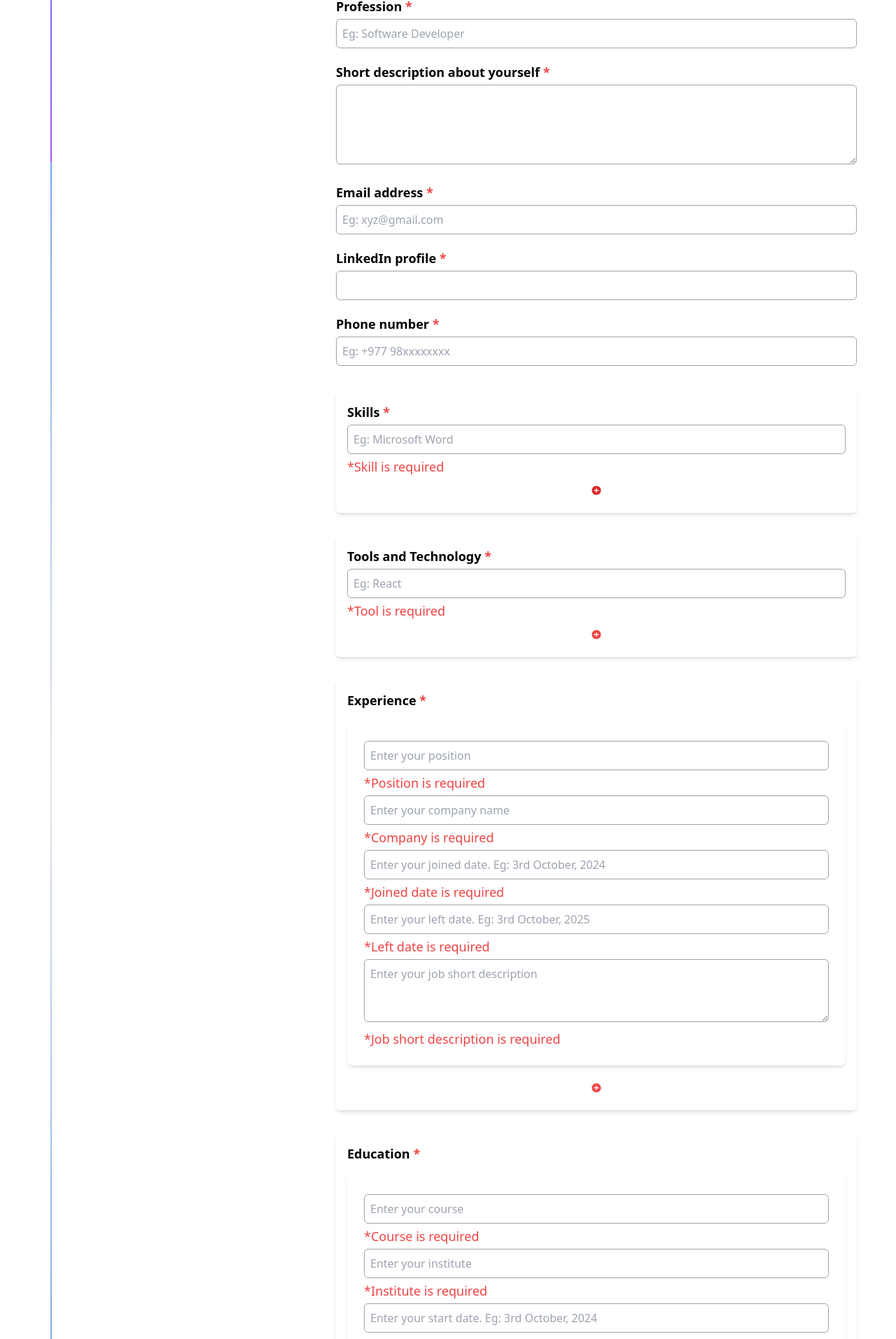
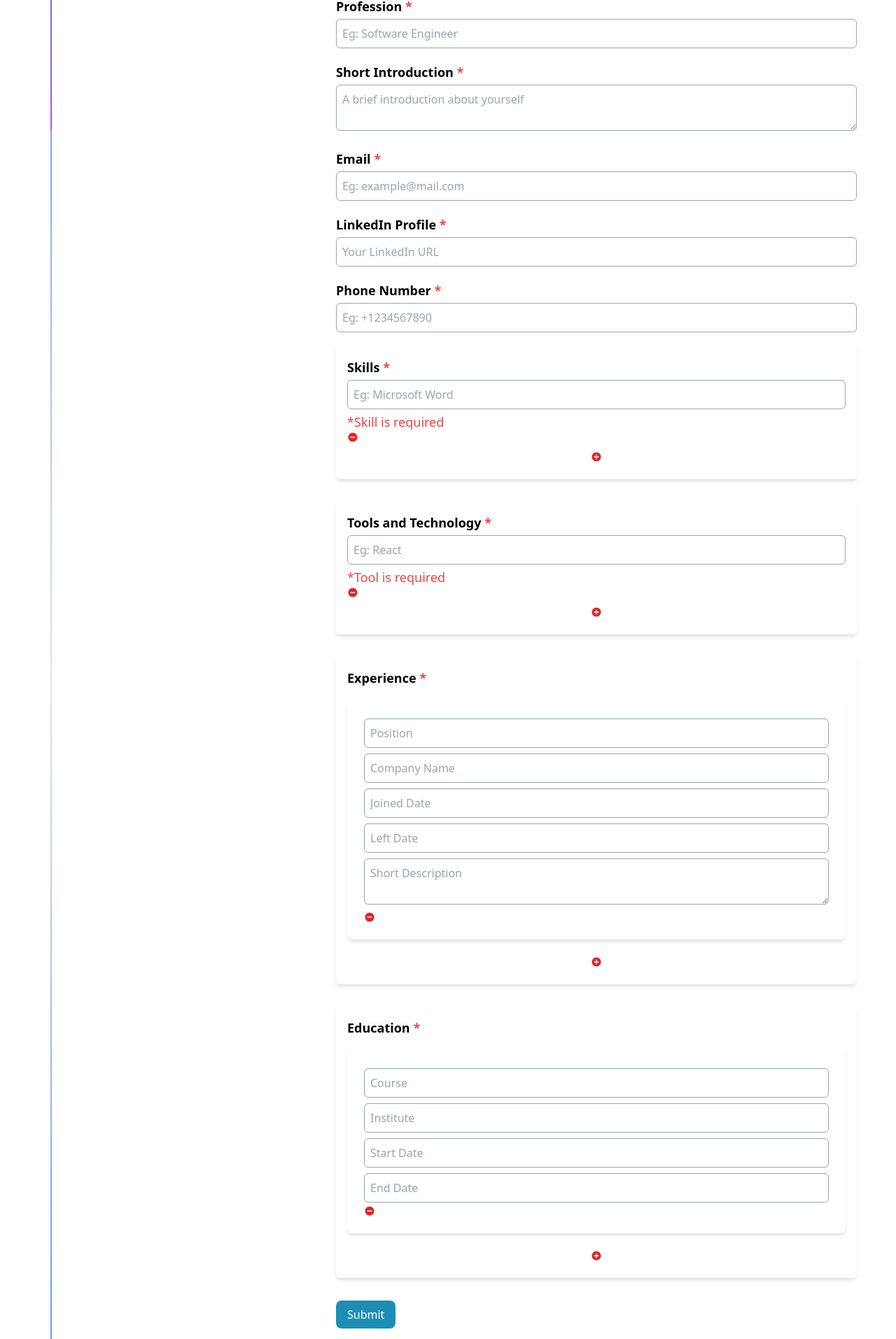
Before and after one commit to vishalthapa07/easy-cv, a Next.js app: page / in a window 1280 px wide. Shown: the part 499-2413 px from the top of the page at 70% size. Built offline with nearby package versions, Linux system fonts and the light colour scheme.

Commit message:
add buy me a coffee section

```diff
--- a/src/app/forms/questions-form .tsx
+++ b/src/app/forms/questions-form .tsx
@@ -2,7 +2,7 @@
 
 import { useState } from "react";
 import { useForm, SubmitHandler } from "react-hook-form";
-import { IoMdAddCircle } from "react-icons/io";
+import { IoMdAddCircle, IoMdRemoveCircle } from "react-icons/io";
 
 export type TInputs = {
   name: string;
@@ -33,42 +33,41 @@ type Props = {
 };
 
 export default function QuestionsForm({ onDataChange }: Props) {
-  const [skills, setSkills] = useState([{ skillName: "" }]);
-  const [tools, setTools] = useState([{ toolName: "" }]);
-  const [experiences, setExperiences] = useState([
-    {
-      position: "",
-      companyName: "",
-      joinedDate: "",
-      leftDate: "",
-      shortDescription: "",
-    },
-  ]);
-
-  const [position, setPosition] = useState("");
-  const [companyName, setCompanyName] = useState("");
-  const [joinedDate, setJoinedDate] = useState("");
-  const [leftDate, setLeftDate] = useState("");
-
-  const [educations, setEducations] = useState([
-    {
-      course: "",
-      institute: "",
-      startDate: "",
-      endDate: "",
-    },
-  ]);
-
-  const [course, setCourse] = useState("");
-  const [institute, setInstitute] = useState("");
-  const [startDate, setStartDate] = useState("");
-
   const {
     register,
     handleSubmit,
     reset,
     formState: { errors },
   } = useForm<TInputs>();
+
+  const createEmptySkill = () => ({ skillName: "" });
+  const createEmptyTool = () => ({ toolName: "" });
+  const createEmptyExperience = (): TInputs["experiences"][number] => ({
+    position: "",
+    companyName: "",
+    joinedDate: "",
+    leftDate: "",
+    shortDescription: "",
+  });
+  const createEmptyEducation = (): TInputs["education"][number] => ({
+    course: "",
+    institute: "",
+    startDate: "",
+    endDate: "",
+  });
+
+  const [skills, setSkills] = useState<{ skillName: string }[]>([
+    createEmptySkill(),
+  ]);
+  const [tools, setTools] = useState<{ toolName: string }[]>([
+    createEmptyTool(),
+  ]);
+  const [experiences, setExperiences] = useState<TInputs["experiences"]>([
+    createEmptyExperience(),
+  ]);
+  const [educations, setEducations] = useState<TInputs["education"]>([
+    createEmptyEducation(),
+  ]);
 
   const onSubmit: SubmitHandler<TInputs> = (data) => {
     data.skills = skills;
@@ -77,44 +76,27 @@ export default function QuestionsForm({ onDataChange }: Props) {
     data.education = educations;
     onDataChange(data);
     resetForm();
-    return null;
   };
 
   const resetForm = () => {
     reset();
-    setSkills([{ skillName: "" }]); // Reset skills
-    setTools([{ toolName: "" }]);
-    setExperiences([
-      {
-        position: "",
-        companyName: "",
-        joinedDate: "",
-        leftDate: "",
-        shortDescription: "",
-      },
-    ]);
-    setEducations([
-      {
-        course: "",
-        institute: "",
-        startDate: "",
-        endDate: "",
-      },
-    ]);
+    setSkills([createEmptySkill()]);
+    setTools([createEmptyTool()]);
+    setExperiences([createEmptyExperience()]);
+    setEducations([createEmptyEducation()]);
   };
 
-  const addSkill = () => {
-    setSkills([...skills, { skillName: "" }]);
-  };
+  const addSkill = () => setSkills([...skills, createEmptySkill()]);
+  const addTool = () => setTools([...tools, createEmptyTool()]);
+  const addExperience = () =>
+    setExperiences([...experiences, createEmptyExperience()]);
+  const addEducation = () =>
+    setEducations([...educations, createEmptyEducation()]);
 
   const handleSkillChange = (index: number, value: string) => {
     const newSkills = [...skills];
     newSkills[index].skillName = value;
     setSkills(newSkills);
-  };
-
-  const addTool = () => {
-    setTools([...tools, { toolName: "" }]);
   };
 
   const handleToolChange = (index: number, value: string) => {
@@ -123,89 +105,58 @@ export default function QuestionsForm({ onDataChange }: Props) {
     setTools(newTools);
   };
 
-  const addExperience = () => {
-    setExperiences([
-      ...experiences,
-      {
-        position: "",
-        companyName: "",
-        joinedDate: "",
-        leftDate: "",
-        shortDescription: "",
-      },
-    ]);
-  };
-
-  const addEducation = () => {
-    setEducations([
-      ...educations,
-      {
-        course: "",
-        institute: "",
-        startDate: "",
-        endDate: "",
-      },
-    ]);
-  };
-
   const handleExperienceChange = (
     index: number,
-    position: string,
-    companyName: string,
-    joinedDate: string,
-    leftDate: string,
-    shortDescription: string
+    updatedExperience: TInputs["experiences"][number]
   ) => {
     const newExperiences = [...experiences];
-    newExperiences[index].position = position;
-    newExperiences[index].companyName = companyName;
-    newExperiences[index].joinedDate = joinedDate;
-    newExperiences[index].leftDate = leftDate;
-    newExperiences[index].shortDescription = shortDescription;
+    newExperiences[index] = updatedExperience;
     setExperiences(newExperiences);
   };
 
   const handleEducationChange = (
     index: number,
-    course: string,
-    institute: string,
-    startDate: string,
-    endDate: string
+    updatedEducation: TInputs["education"][number]
   ) => {
     const newEducations = [...educations];
-    newEducations[index].course = course;
-    newEducations[index].institute = institute;
-    newEducations[index].startDate = startDate;
-    newEducations[index].endDate = endDate;
+    newEducations[index] = updatedEducation;
     setEducations(newEducations);
+  };
+
+  const removeField = (
+    // eslint-disable-next-line @typescript-eslint/no-explicit-any
+    setState: React.Dispatch<React.SetStateAction<any[]>>,
+    index: number
+  ) => {
+    setState((prev) => prev.filter((_, i) => i !== index));
   };
 
   return (
     <form onSubmit={handleSubmit(onSubmit)}>
       <div className="text-black">
+        {/* Basic Info Fields */}
         <div className="mb-4">
           <label htmlFor="name" className="font-bold text-lg">
             Name <span className="text-red-500">*</span>
           </label>
-          <br />
           <input
             {...register("name", { required: true })}
             placeholder="Eg: xyz"
             id="name"
             className="border border-gray-400 px-2 py-2 my-1 rounded-md w-full"
           />
-          <br />
           {errors.name && (
             <span className="text-red-500">*Name is required</span>
           )}
         </div>
+
         <div className="mb-4">
           <label htmlFor="profession" className="font-bold text-lg">
             Profession <span className="text-red-500">*</span>
           </label>
           <input
             {...register("profession", { required: true })}
-            placeholder="Eg: Software Developer"
+            placeholder="Eg: Software Engineer"
             id="profession"
             className="border border-gray-400 px-2 py-2 my-1 rounded-md w-full"
           />
@@ -213,66 +164,71 @@ export default function QuestionsForm({ onDataChange }: Props) {
             <span className="text-red-500">*Profession is required</span>
           )}
         </div>
+
         <div className="mb-4">
           <label htmlFor="short_intro" className="font-bold text-lg">
-            Short description about yourself{" "}
-            <span className="text-red-500">*</span>
+            Short Introduction <span className="text-red-500">*</span>
           </label>
           <textarea
             {...register("short_intro", { required: true })}
+            placeholder="A brief introduction about yourself"
             id="short_intro"
-            rows={4}
             className="border border-gray-400 px-2 py-2 my-1 rounded-md w-full"
           />
           {errors.short_intro && (
-            <span className="text-red-500">*Short description is required</span>
+            <span className="text-red-500">*Short intro is required</span>
           )}
         </div>
+
         <div className="mb-4">
           <label htmlFor="email" className="font-bold text-lg">
-            Email address <span className="text-red-500">*</span>
+            Email <span className="text-red-500">*</span>
           </label>
           <input
-            {...register("email", {
-              required: true,
-            })}
-            placeholder="Eg: xyz@gmail.com"
+            {...register("email", { required: true })}
+            placeholder="Eg: example@mail.com"
             id="email"
+            type="email"
             className="border border-gray-400 px-2 py-2 my-1 rounded-md w-full"
           />
           {errors.email && (
-            <span className="text-red-500">*Email Address is required</span>
+            <span className="text-red-500">*Email is required</span>
           )}
         </div>
+
         <div className="mb-4">
           <label htmlFor="linkedin" className="font-bold text-lg">
-            LinkedIn profile <span className="text-red-500">*</span>
+            LinkedIn Profile <span className="text-red-500">*</span>
           </label>
           <input
             {...register("linkedin", { required: true })}
+            placeholder="Your LinkedIn URL"
             id="linkedin"
             className="border border-gray-400 px-2 py-2 my-1 rounded-md w-full"
           />
           {errors.linkedin && (
-            <span className="text-red-500">*LinkedIn profile is required</span>
+            <span className="text-red-500">*LinkedIn is required</span>
           )}
         </div>
-        <div className="mb-8">
+
+        <div className="mb-4">
           <label htmlFor="phone_number" className="font-bold text-lg">
-            Phone number <span className="text-red-500">*</span>
+            Phone Number <span className="text-red-500">*</span>
           </label>
           <input
             {...register("phone_number", { required: true })}
-            placeholder="Eg: +977 98xxxxxxxx"
+            placeholder="Eg: +1234567890"
             id="phone_number"
             className="border border-gray-400 px-2 py-2 my-1 rounded-md w-full"
           />
           {errors.phone_number && (
-            <span className="text-red-500">*Phone Number is required</span>
+            <span className="text-red-500">*Phone number is required</span>
           )}
         </div>
+
+        {/* Skills Section */}
         <div className="shadow-md rounded-md p-4 mb-8">
-          <label htmlFor="skills" className="font-bold text-lg">
+          <label className="font-bold text-lg">
             Skills <span className="text-red-500">*</span>
           </label>
           {skills.map((skill, index) => (
@@ -281,12 +237,16 @@ export default function QuestionsForm({ onDataChange }: Props) {
                 value={skill.skillName}
                 onChange={(e) => handleSkillChange(index, e.target.value)}
                 placeholder="Eg: Microsoft Word"
-                id="skills"
                 className="border border-gray-400 px-2 py-2 my-1 rounded-md w-full"
               />
               {skill.skillName === "" && (
                 <span className="text-red-500 text-lg">*Skill is required</span>
               )}
+
+              <IoMdRemoveCircle
+                className="text-red-600 cursor-pointer"
+                onClick={() => removeField(setSkills, index)}
+              />
             </div>
           ))}
           <div className="flex justify-center">
@@ -294,10 +254,12 @@ export default function QuestionsForm({ onDataChange }: Props) {
               className="text-red-600 hover:opacity-70 my-2 cursor-pointer"
               onClick={addSkill}
             />
-          </div>{" "}
+          </div>
         </div>
+
+        {/* Tools Section */}
         <div className="shadow-md rounded-md p-4 mb-8">
-          <label htmlFor="tools" className="font-bold text-lg">
+          <label className="font-bold text-lg">
             Tools and Technology <span className="text-red-500">*</span>
           </label>
           {tools.map((tool, index) => (
@@ -306,182 +268,178 @@ export default function QuestionsForm({ onDataChange }: Props) {
                 value={tool.toolName}
                 onChange={(e) => handleToolChange(index, e.target.value)}
                 placeholder="Eg: React"
-                id="tools"
                 className="border border-gray-400 px-2 py-2 my-1 rounded-md w-full"
               />
               {tool.toolName === "" && (
                 <span className="text-red-500 text-lg">*Tool is required</span>
               )}
+              <IoMdRemoveCircle
+                className="text-red-600 cursor-pointer"
+                onClick={() => removeField(setTools, index)}
+              />
             </div>
           ))}
           <div className="flex justify-center">
             <IoMdAddCircle
-              className="text-red-500 hover:opacity-70 my-2 cursor-pointer"
+              className="text-red-600 hover:opacity-70 my-2 cursor-pointer"
               onClick={addTool}
             />
-          </div>{" "}
+          </div>
         </div>
+
+        {/* Experience Section */}
         <div className="shadow-md rounded-md p-4 mb-8">
-          <label htmlFor="experiences" className="font-bold text-lg">
+          <label className="font-bold text-lg">
             Experience <span className="text-red-500">*</span>
           </label>
           {experiences.map((experience, index) => (
             <div key={index} className="my-4 p-6 rounded-lg shadow-md">
               <input
-                value={position}
-                onChange={(e) => setPosition(e.target.value)}
-                placeholder="Enter your position"
-                id="experiences"
+                value={experience.position}
+                onChange={(e) =>
+                  handleExperienceChange(index, {
+                    ...experience,
+                    position: e.target.value,
+                  })
+                }
+                placeholder="Position"
                 className="border border-gray-400 px-2 py-2 my-1 rounded-md w-full"
+                required
               />
-              {position === "" && (
-                <span className="text-red-500 text-lg">
-                  *Position is required
-                </span>
-              )}
               <input
-                value={companyName}
-                onChange={(e) => setCompanyName(e.target.value)}
-                placeholder="Enter your company name"
-                id="experiences"
+                value={experience.companyName}
+                onChange={(e) =>
+                  handleExperienceChange(index, {
+                    ...experience,
+                    companyName: e.target.value,
+                  })
+                }
+                placeholder="Company Name"
                 className="border border-gray-400 px-2 py-2 my-1 rounded-md w-full"
+                required
               />
-              {companyName === "" && (
-                <span className="text-red-500 text-lg">
-                  *Company is required
-                </span>
-              )}
               <input
-                value={joinedDate}
-                onChange={(e) => setJoinedDate(e.target.value)}
-                placeholder="Enter your joined date. Eg: 3rd October, 2024"
-                id="experiences"
+                value={experience.joinedDate}
+                onChange={(e) =>
+                  handleExperienceChange(index, {
+                    ...experience,
+                    joinedDate: e.target.value,
+                  })
+                }
+                placeholder="Joined Date"
                 className="border border-gray-400 px-2 py-2 my-1 rounded-md w-full"
+                required
               />
-              {joinedDate === "" && (
-                <span className="text-red-500 text-lg">
-                  *Joined date is required
-                </span>
-              )}
               <input
-                value={leftDate}
-                onChange={(e) => setLeftDate(e.target.value)}
-                placeholder="Enter your left date. Eg: 3rd October, 2025"
-                id="experiences"
+                value={experience.leftDate}
+                onChange={(e) =>
+                  handleExperienceChange(index, {
+                    ...experience,
+                    leftDate: e.target.value,
+                  })
+                }
+                placeholder="Left Date"
                 className="border border-gray-400 px-2 py-2 my-1 rounded-md w-full"
+                required
               />
-              {leftDate === "" && (
-                <span className="text-red-500 text-lg">
-                  *Left date is required
-                </span>
-              )}
               <textarea
                 value={experience.shortDescription}
-                rows={3}
                 onChange={(e) =>
-                  handleExperienceChange(
-                    index,
-                    position,
-                    companyName,
-                    joinedDate,
-                    leftDate,
-                    e.target.value
-                  )
+                  handleExperienceChange(index, {
+                    ...experience,
+                    shortDescription: e.target.value,
+                  })
                 }
-                placeholder="Enter your job short description"
-                id="experiences"
+                placeholder="Short Description"
                 className="border border-gray-400 px-2 py-2 my-1 rounded-md w-full"
+                required
               />
-              {experience.shortDescription === "" && (
-                <span className="text-red-500 text-lg">
-                  *Job short description is required
-                </span>
-              )}
+              <IoMdRemoveCircle
+                className="text-red-600 cursor-pointer"
+                onClick={() => removeField(setExperiences, index)}
+              />
             </div>
           ))}
           <div className="flex justify-center">
             <IoMdAddCircle
-              className="text-red-500 hover:opacity-70 my-2 cursor-pointer"
+              className="text-red-600 hover:opacity-70 my-2 cursor-pointer"
               onClick={addExperience}
             />
-          </div>{" "}
+          </div>
         </div>
 
+        {/* Education Section */}
         <div className="shadow-md rounded-md p-4 mb-8">
-          <label htmlFor="educations" className="font-bold text-lg">
+          <label className="font-bold text-lg">
             Education <span className="text-red-500">*</span>
           </label>
           {educations.map((education, index) => (
             <div key={index} className="my-4 p-6 rounded-lg shadow-md">
               <input
-                value={course}
-                onChange={(e) => setCourse(e.target.value)}
-                placeholder="Enter your course"
-                id="educations"
+                value={education.course}
+                onChange={(e) =>
+                  handleEducationChange(index, {
+                    ...education,
+                    course: e.target.value,
+                  })
+                }
+                placeholder="Course"
                 className="border border-gray-400 px-2 py-2 my-1 rounded-md w-full"
+                required
               />
-              {course === "" && (
-                <span className="text-red-500 text-lg">
-                  *Course is required
-                </span>
-              )}
               <input
-                value={institute}
-                onChange={(e) => setInstitute(e.target.value)}
-                placeholder="Enter your institute"
-                id="educations"
+                value={education.institute}
+                onChange={(e) =>
+                  handleEducationChange(index, {
+                    ...education,
+                    institute: e.target.value,
+                  })
+                }
+                placeholder="Institute"
                 className="border border-gray-400 px-2 py-2 my-1 rounded-md w-full"
+                required
               />
-              {institute === "" && (
-                <span className="text-red-500 text-lg">
-                  *Institute is required
-                </span>
-              )}
               <input
-                value={startDate}
-                onChange={(e) => setStartDate(e.target.value)}
-                placeholder="Enter your start date. Eg: 3rd October, 2024"
-                id="educations"
+                value={education.startDate}
+                onChange={(e) =>
+                  handleEducationChange(index, {
+                    ...education,
+                    startDate: e.target.value,
+                  })
+                }
+                placeholder="Start Date"
                 className="border border-gray-400 px-2 py-2 my-1 rounded-md w-full"
+                required
               />
-              {startDate === "" && (
-                <span className="text-red-500 text-lg">
-                  *Start date is required
-                </span>
-              )}
               <input
                 value={education.endDate}
                 onChange={(e) =>
-                  handleEducationChange(
-                    index,
-                    course,
-                    institute,
-                    startDate,
-                    e.target.value
-                  )
+                  handleEducationChange(index, {
+                    ...education,
+                    endDate: e.target.value,
+                  })
                 }
-                placeholder="Enter your left date. Eg: 3rd October, 2025"
-                id="educations"
+                placeholder="End Date"
                 className="border border-gray-400 px-2 py-2 my-1 rounded-md w-full"
+                required
               />
-              {education.endDate === "" && (
-                <span className="text-red-500 text-lg">
-                  *End date is required
-                </span>
-              )}
+              <IoMdRemoveCircle
+                className="text-red-600 cursor-pointer"
+                onClick={() => removeField(setEducations, index)}
+              />
             </div>
           ))}
           <div className="flex justify-center">
             <IoMdAddCircle
-              className="text-red-500 hover:opacity-70 my-2 cursor-pointer"
+              className="text-red-600 hover:opacity-70 my-2 cursor-pointer"
               onClick={addEducation}
             />
-          </div>{" "}
+          </div>
         </div>
 
         <button
           type="submit"
-          className="bg-red-500 hover:opacity-70 text-white px-4 py-2 rounded-full"
+          className="bg-resumeBlue_1 hover:opacity-70 text-white px-4 py-2 rounded-lg"
         >
           Submit
         </button>
--- a/src/app/page.tsx
+++ b/src/app/page.tsx
@@ -3,7 +3,7 @@
 import { useState, useEffect } from "react";
 import Resume1 from "./components/resume-1";
 import QuestionsForm, { TInputs } from "./forms/questions-form ";
-
+import Head from "next/head";
 import React from "react";
 import { Timeline } from "./components/ui/timeline";
 import { FloatingDockContact } from "./components/contact";
@@ -75,13 +75,20 @@ export default function Home() {
   ];
 
   return (
-    <div>
+    <>
+      <Head>
+        <title>Create Your Perfect CV for Free | Easy CV Online Builder</title>
+        <meta
+          name="description"
+          content="Design a professional CV effortlessly with our free online CV builder. Choose from customizable templates, add your details, and download your CV in minutes. Start your job application journey today!"
+        />
+      </Head>
       <div className="w-full">
         <Timeline data={timelineData} />
       </div>
       <div className="pb-12">
         <FloatingDockContact />
       </div>
-    </div>
+    </>
   );
 }
```
Also changed, not shown: src/app/components/contact.tsx (+8 -0 lines).
